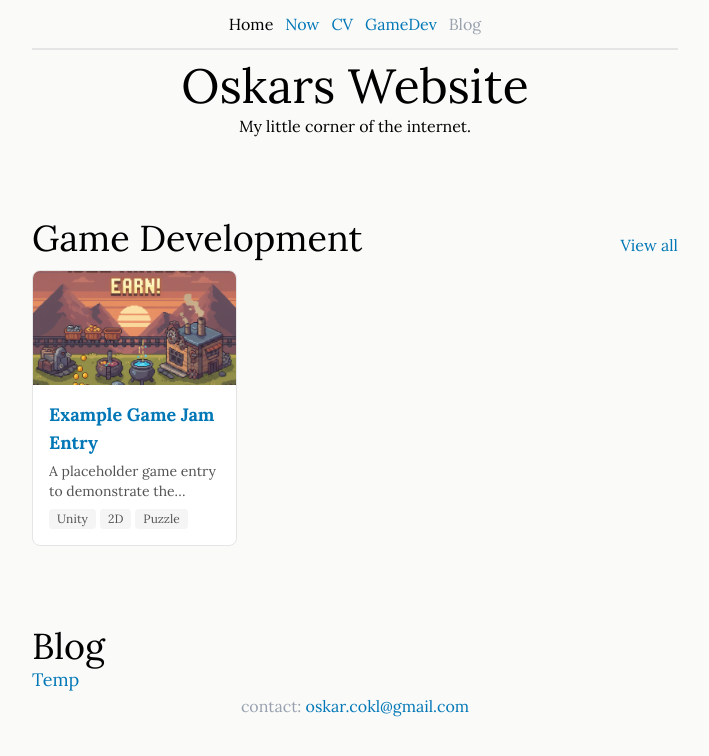
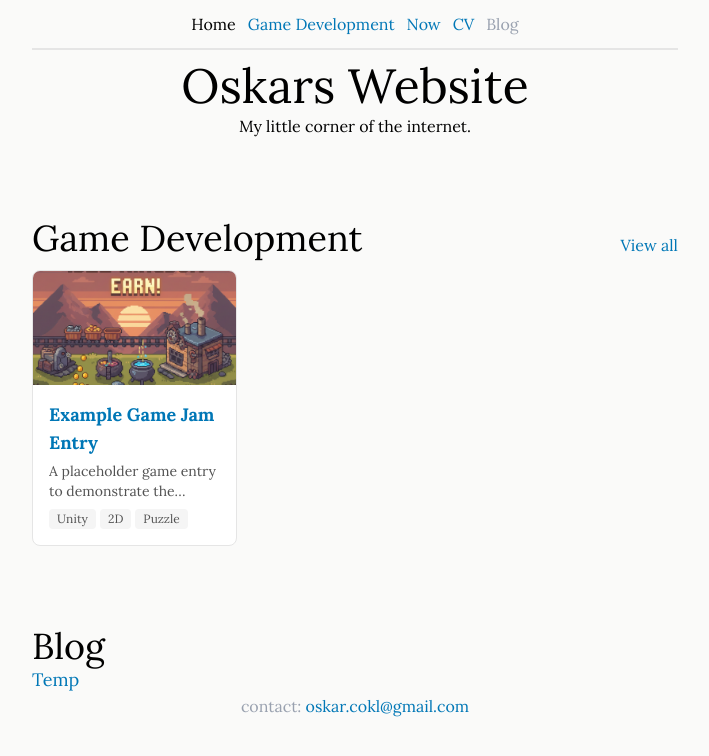
Before and after one commit to oskarcokl/personal-blog, a Next.js app: page / in a window 1280 px wide. Shown: the top 756 px of the page, without its empty margins (285-994 px from the left). Built offline with nearby package versions, Linux system fonts and the light colour scheme.

Commit message:
fix: Fixed navigation.

```diff
--- a/components/Navigation.tsx
+++ b/components/Navigation.tsx
@@ -18,6 +18,11 @@
             ) : (
                 <Link href="/">Home</Link>
             )}
+            {isGameDev ? (
+                <span className="text-black cursor-default">Game Development</span>
+            ) : (
+                <Link href="/gamedev">Game Development</Link>
+            )}
             {isNow ? (
                 <span className="text-black cursor-default">Now</span>
             ) : (
@@ -28,11 +33,6 @@
             ) : (
                 <Link href="/CV">CV</Link>
             )}
-            {isGameDev ? (
-                <span className="text-black cursor-default">GameDev</span>
-            ) : (
-                <Link href="/gamedev">GameDev</Link>
-            )}
             {isBlog ? (
                 <span className="text-black cursor-default">Blog</span>
             ) : (
```
